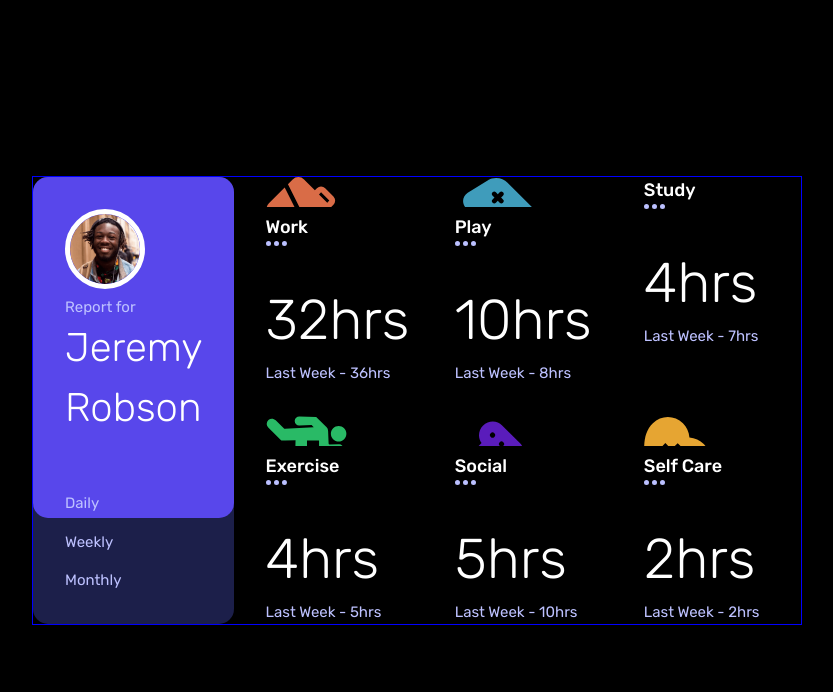
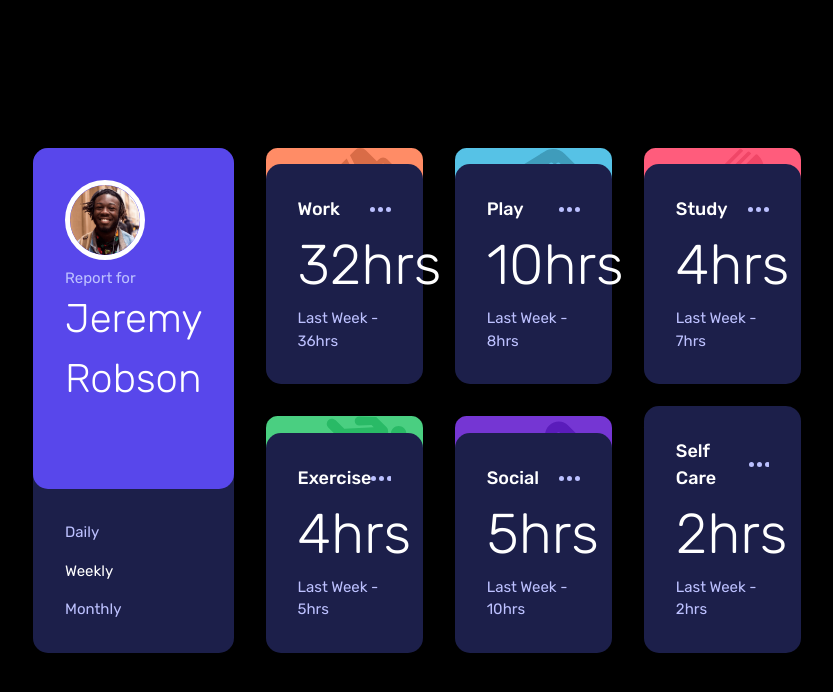
Before and after one commit to enricomelis/fem-time-tracking-dashboard, a website built with Vite: page index.html in a window 1280 px wide. Shown: the whole page, without its empty margins (223-1056 px from the left). Built offline with nearby package versions, Linux system fonts and the light colour scheme.

Commit message:
final commit

```diff
--- a/index.html
+++ b/index.html
@@ -21,71 +21,109 @@
         <nav>
           <ul class="links">
             <li class="description"><a href="#">Daily</a></li>
-            <li class="description"><a href="#">Weekly</a></li>
+            <li class="description__default"><a href="#">Weekly</a></li>
             <li class="description"><a href="#">Monthly</a></li>
           </ul>
         </nav>
       </div>
 
       <section class="card" aria-details="work">
+        <div class="svg-line">
           <svg width="79" height="79" xmlns="http://www.w3.org/2000/svg">
             <path d="m18.687 10.43 15.464 30.906c.31.682.743 1.322 1.3 1.88.558.557 1.198.99 1.714 1.217L68.237 59.98 52.484 75.732a8.025 8.025 0 0 1-11.355 0L2.934 37.538a8.025 8.025 0 0 1 0-11.356L18.687 10.43Zm19.345-7.99 10.839 10.838 2.065-2.064a5.845 5.845 0 0 1 8.258 0l8.258 8.259a5.845 5.845 0 0 1 0 8.258l-2.064 2.064 10.839 10.84a8.025 8.025 0 0 1 0 11.355l-4.728 4.728L39.126 40.53a1.963 1.963 0 0 1-.578-.413 1.963 1.963 0 0 1-.413-.578L21.95 7.168l4.728-4.728a8.025 8.025 0 0 1 11.355 0Zm17.033 12.903-2.064 2.065 8.258 8.258 2.064-2.064-8.258-8.259Z"
             fill="#D96C47"
             fill-rule="nonzero"/>
           </svg>
+        </div>
         <article class="card__report">
+          <div class="flex-title">
             <h2 class="title">Work</h2>
             <svg width="21" height="5" xmlns="http://www.w3.org/2000/svg"><path d="M2.5 0a2.5 2.5 0 1 1 0 5 2.5 2.5 0 0 1 0-5Zm8 0a2.5 2.5 0 1 1 0 5 2.5 2.5 0 0 1 0-5Zm8 0a2.5 2.5 0 1 1 0 5 2.5 2.5 0 0 1 0-5Z" fill="#BBC0FF" fill-rule="evenodd"/></svg>
+          </div>
+          <div class="flex-hours">
             <h1 class="hours"><span>32</span>hrs</h1>
             <p class="description">Last Week - 36hrs</p>
+          </div>
         </article>
       </section>
 
-      <section class="card" aria-details="play">ù<svg width="76" height="77" xmlns="http://www.w3.org/2000/svg"><path d="m60.91 71.846 12.314-19.892c3.317-5.36 3.78-13.818-2.31-19.908l-26.36-26.36c-4.457-4.457-12.586-6.843-19.908-2.31L4.753 15.69c-5.4 3.343-6.275 10.854-1.779 15.35a7.773 7.773 0 0 0 7.346 2.035l7.783-1.945a3.947 3.947 0 0 1 3.731 1.033l22.602 22.602c.97.97 1.367 2.4 1.033 3.732l-1.945 7.782a7.775 7.775 0 0 0 2.037 7.349c4.49 4.49 12.003 3.624 15.349-1.782Zm-24.227-46.12-1.891-1.892-1.892 1.892a2.342 2.342 0 0 1-3.312-3.312l1.892-1.892-1.892-1.891a2.342 2.342 0 0 1 3.312-3.312l1.892 1.891 1.891-1.891a2.342 2.342 0 0 1 3.312 3.312l-1.891 1.891 1.891 1.892a2.342 2.342 0 0 1-3.312 3.312Zm14.19 14.19a2.343 2.343 0 1 1 3.315-3.312 2.343 2.343 0 0 1-3.314 3.312Zm0 7.096a2.343 2.343 0 0 1 3.313-3.312 2.343 2.343 0 0 1-3.312 3.312Zm7.096-7.095a2.343 2.343 0 1 1 3.312 0 2.343 2.343 0 0 1-3.312 0Zm0 7.095a2.343 2.343 0 0 1 3.312-3.312 2.343 2.343 0 0 1-3.312 3.312Z" fill="#3F9CBB" fill-rule="nonzero"/></svg>
+      <section class="card" aria-details="play">
+        <div class="svg-line">
+          <svg width="76" height="77" xmlns="http://www.w3.org/2000/svg"><path d="m60.91 71.846 12.314-19.892c3.317-5.36 3.78-13.818-2.31-19.908l-26.36-26.36c-4.457-4.457-12.586-6.843-19.908-2.31L4.753 15.69c-5.4 3.343-6.275 10.854-1.779 15.35a7.773 7.773 0 0 0 7.346 2.035l7.783-1.945a3.947 3.947 0 0 1 3.731 1.033l22.602 22.602c.97.97 1.367 2.4 1.033 3.732l-1.945 7.782a7.775 7.775 0 0 0 2.037 7.349c4.49 4.49 12.003 3.624 15.349-1.782Zm-24.227-46.12-1.891-1.892-1.892 1.892a2.342 2.342 0 0 1-3.312-3.312l1.892-1.892-1.892-1.891a2.342 2.342 0 0 1 3.312-3.312l1.892 1.891 1.891-1.891a2.342 2.342 0 0 1 3.312 3.312l-1.891 1.891 1.891 1.892a2.342 2.342 0 0 1-3.312 3.312Zm14.19 14.19a2.343 2.343 0 1 1 3.315-3.312 2.343 2.343 0 0 1-3.314 3.312Zm0 7.096a2.343 2.343 0 0 1 3.313-3.312 2.343 2.343 0 0 1-3.312 3.312Zm7.096-7.095a2.343 2.343 0 1 1 3.312 0 2.343 2.343 0 0 1-3.312 0Zm0 7.095a2.343 2.343 0 0 1 3.312-3.312 2.343 2.343 0 0 1-3.312 3.312Z" fill="#3F9CBB" fill-rule="nonzero"/></svg>
+        </div>
         <article class="card__report">
+          <div class="flex-title">
             <h2 class="title">Play</h2>
             <svg width="21" height="5" xmlns="http://www.w3.org/2000/svg"><path d="M2.5 0a2.5 2.5 0 1 1 0 5 2.5 2.5 0 0 1 0-5Zm8 0a2.5 2.5 0 1 1 0 5 2.5 2.5 0 0 1 0-5Zm8 0a2.5 2.5 0 1 1 0 5 2.5 2.5 0 0 1 0-5Z" fill="#BBC0FF" fill-rule="evenodd"/></svg>
+          </div>
+          <div class="flex-hours">
             <h1 class="hours"><span>10</span>hrs</h1>
             <p class="description">Last Week - 8hrs</p>
+          </div>
         </article>
       </section>
 
       <section class="card" aria-details="study">
+        <div class="svg-line">
+          <svg width="79" height="79" xmlns="http://www.w3.org/2000/svg"><path d="M33.227 1.495a1.87 1.87 0 0 1 2.646 0l1.323 1.323-27.78 27.78c-2.189 2.189-2.1 5.837.088 8.026l12.132 12.132a5.624 5.624 0 0 0 1.096 6.388 5.624 5.624 0 0 0 6.389 1.097l12.132 12.132c2.188 2.188 5.837 2.276 8.025.088l27.78-27.78 1.323 1.322a1.87 1.87 0 0 1 0 2.646L46.632 78.4a1.87 1.87 0 0 1-2.645 0L29.12 63.531a5.624 5.624 0 0 1-6.389-1.097l-5.291-5.291a5.624 5.624 0 0 1-1.097-6.388L1.478 35.89a1.87 1.87 0 0 1 0-2.646ZM59.74 22.783c1.948.27 3.83 1.117 5.325 2.612l10.583 10.583a1.87 1.87 0 0 1 0 2.646L46.544 67.727a1.87 1.87 0 0 1-2.646 0L30.67 54.498a1.872 1.872 0 0 0-2.646 0ZM49.19 6.875a1.87 1.87 0 0 1 2.647 0c4.489 4.489 5.877 8.98 6.178 12.342L27.67 49.56c.349-1.527 1.181-7.463-4.938-13.582a1.87 1.87 0 0 1 0-2.646Zm-7.936-2.646a1.87 1.87 0 0 1 2.645 0l1.323 1.323-25.134 25.134a5.619 5.619 0 0 0 0 7.938c4.005 4.005 4.2 7.696 4.043 9.335L12.15 35.978a1.87 1.87 0 0 1 0-2.646Z" fill="#F04667" fill-rule="nonzero"/></svg>
+        </div>
         <article class="card__report">
+          <div class="flex-title">
             <h2 class="title">Study</h2>
             <svg width="21" height="5" xmlns="http://www.w3.org/2000/svg"><path d="M2.5 0a2.5 2.5 0 1 1 0 5 2.5 2.5 0 0 1 0-5Zm8 0a2.5 2.5 0 1 1 0 5 2.5 2.5 0 0 1 0-5Zm8 0a2.5 2.5 0 1 1 0 5 2.5 2.5 0 0 1 0-5Z" fill="#BBC0FF" fill-rule="evenodd"/></svg>
+          </div>
+          <div class="flex-hours">
             <h1 class="hours"><span>4</span>hrs</h1>
             <p class="description">Last Week - 7hrs</p>
+          </div>
         </article>
       </section>
 
       <section class="card exercise" aria-details="exercise">
+        <div class="svg-line">
           <svg width="81" height="55" xmlns="http://www.w3.org/2000/svg"><path d="m33.357.579 16.447.426c.33.009.645.144.88.38l9.953 9.953a4.946 4.946 0 0 1 1.451 3.311l.514 12.87c.02.503.433.895.937.894l9.595-.05a4.438 4.438 0 0 1 4.437 4.43v.26c0 1.164-.453 2.259-1.277 3.082a4.334 4.334 0 0 1-3.083 1.277h-15.77c-2.347 0-4.393-2.045-4.393-4.393l-.001-8.405-12.05-.009.01 15.17c.001.426-.21.826-.56 1.067l-18.098 12.41c-1.363.849-2.958 1.033-4.426.537a5.147 5.147 0 0 1-1.994-1.237 5.247 5.247 0 0 1-1.193-1.85c-.875-2.293.074-4.934 2.256-6.277l12.303-8.973.252-11.28-13.556.442a1.291 1.291 0 0 1-.957-.377L2.237 11.439c-1-.999-1.55-2.38-1.513-3.792a5.124 5.124 0 0 1 1.714-3.71c2.042-1.84 5.234-1.688 7.267.345l8.576 8.576 29.444-1.635-2.133-2.133-12.263.347a4.434 4.434 0 0 1-3.294-1.28l-.016-.015a4.409 4.409 0 0 1-1.294-3.307c.08-2.347 2.16-4.255 4.632-4.256Zm33.78 11.774c3.025-3.025 7.945-3.025 10.97 0 3.024 3.025 3.024 7.944 0 10.97-3.025 3.024-7.945 3.024-10.97 0-3.024-3.026-3.025-7.945 0-10.97Z" fill="#29BA66" fill-rule="nonzero"/></svg>
+        </div>
         <article class="card__report">
+          <div class="flex-title">
             <h2 class="title">Exercise</h2>
             <svg width="21" height="5" xmlns="http://www.w3.org/2000/svg"><path d="M2.5 0a2.5 2.5 0 1 1 0 5 2.5 2.5 0 0 1 0-5Zm8 0a2.5 2.5 0 1 1 0 5 2.5 2.5 0 0 1 0-5Zm8 0a2.5 2.5 0 1 1 0 5 2.5 2.5 0 0 1 0-5Z" fill="#BBC0FF" fill-rule="evenodd"/></svg>
+          </div>
+          <div class="flex-hours">
             <h1 class="hours"><span>4</span>hrs</h1>
             <p class="description">Last Week - 5hrs</p>
+          </div>
         </article>
       </section>
 
       <section class="card" aria-details="social">
+        <div class="svg-line">
           <svg width="75" height="100" xmlns="http://www.w3.org/2000/svg"><g fill="#5A1CBB" fill-rule="nonzero"><path d="M45.834 46.627c4.78 4.78 13.1 5.754 19.257-.403 5.2-5.199 5.198-13.657 0-18.855L47.151 9.428C42.335 4.614 34.02 3.7 27.892 9.83c-4.701 4.7-5.151 12.066-1.352 17.277l-6.265 6.265c-1.339 1.339-.317 3.644 1.585 3.533l13.474-.777 10.499 10.499Zm11.404-11.483a2.567 2.567 0 1 1-3.629 3.631 2.567 2.567 0 0 1 3.63-3.631ZM35.745 20.909a2.567 2.567 0 1 1 3.63-3.629 2.567 2.567 0 0 1-3.63 3.63Zm12.562 5.303a2.567 2.567 0 1 1-3.63 3.63 2.567 2.567 0 0 1 3.63-3.63ZM55.16 63.698 37.219 45.756c-5.198-5.197-13.658-5.197-18.857.001-6.072 6.073-5.26 14.4-.402 19.258l10.499 10.5-.777 13.473c-.11 1.886 2.186 2.931 3.533 1.584l6.265-6.265c5.212 3.8 12.577 3.349 17.277-1.352 6.06-6.059 5.274-14.386.403-19.257ZM25.813 57.24a2.567 2.567 0 1 1 3.63-3.631 2.567 2.567 0 0 1-3.63 3.63Zm8.932 8.931a2.567 2.567 0 1 1 3.63-3.629 2.567 2.567 0 0 1-3.63 3.63Zm8.932 8.933a2.567 2.567 0 1 1 3.63-3.631 2.567 2.567 0 0 1-3.63 3.63Z"/></g></svg>
+        </div>
         <article class="card__report">
+          <div class="flex-title">
             <h2 class="title">Social</h2>
             <svg width="21" height="5" xmlns="http://www.w3.org/2000/svg"><path d="M2.5 0a2.5 2.5 0 1 1 0 5 2.5 2.5 0 0 1 0-5Zm8 0a2.5 2.5 0 1 1 0 5 2.5 2.5 0 0 1 0-5Zm8 0a2.5 2.5 0 1 1 0 5 2.5 2.5 0 0 1 0-5Z" fill="#BBC0FF" fill-rule="evenodd"/></svg>
+          </div>
+          <div class="flex-hours">
             <h1 class="hours"><span>5</span>hrs</h1>
             <p class="description">Last Week - 10hrs</p>
+          </div>
         </article>
       </section>
 
       <section class="card" aria-details="self-care">
+        <div class="svg-line">
           <svg width="67" height="67" xmlns="http://www.w3.org/2000/svg"><path d="M.918 50.848c.114 1.723.232 3.5.346 5.336l.003.038.448 6.038c.06.81.412 1.536.951 2.075.54.54 1.266.892 2.075.952l6.038.447.038.003c12.086.755 21.237 1.231 28.95.484 9.007-.873 15.369-3.445 20.02-8.096 8.413-8.413 8.398-21.609-.034-30.041-3.79-3.79-8.959-6.11-14.31-6.526-.415-5.352-2.736-10.52-6.526-14.31C30.484-1.185 17.288-1.2 8.875 7.214-1.295 17.384-.415 30.697.918 50.848ZM21.36 27.122l6.172 6.173 6.16-6.159 6.172 6.173-6.16 6.158 6.173 6.173-6.158 6.158-6.173-6.172-6.158 6.158-6.173-6.172 6.159-6.159-6.173-6.172 6.16-6.159Z" fill="#E6A532" fill-rule="nonzero"/></svg>
+        </div>
         <article class="card__report">
+          <div class="flex-title">
             <h2 class="title">Self Care</h2>
             <svg width="21" height="5" xmlns="http://www.w3.org/2000/svg"><path d="M2.5 0a2.5 2.5 0 1 1 0 5 2.5 2.5 0 0 1 0-5Zm8 0a2.5 2.5 0 1 1 0 5 2.5 2.5 0 0 1 0-5Zm8 0a2.5 2.5 0 1 1 0 5 2.5 2.5 0 0 1 0-5Z" fill="#BBC0FF" fill-rule="evenodd"/></svg>
+          </div>
+          <div class="flex-hours">
             <h1 class="hours"><span>2</span>hrs</h1>
             <p class="description">Last Week - 2hrs</p>
+          </div>
         </article>
       </section>
 
--- a/sass/abstracts/_mixins.scss
+++ b/sass/abstracts/_mixins.scss
@@ -1,10 +1,24 @@
 @use 'variables' as *;
 @use 'functions' as *;
 
-@mixin name(){
+@mixin name-desktop(){
     font-family: $ff-name;
-    font-size: $fs-name;
+    font-size: $fs-name-desktop;
     font-weight: $fw-name;
+    color: map-get($colors, primary, text);
+}
+
+@mixin name-mobile(){
+    font-family: $ff-name;
+    font-size: $fs-name-mobile;
+    font-weight: $fw-name;
+    color: map-get($colors, primary, text);
+}
+
+@mixin description__default(){
+    font-family: $ff-description;
+    font-size: $fs-description;
+    font-weight: $fw-description;
     color: map-get($colors, primary, text);
 }
 
@@ -22,9 +36,16 @@
     color: map-get($colors, primary, text);
 }
 
-@mixin hours(){
+@mixin hours-desktop(){
     font-family: $ff-hours;
-    font-size: $fs-hours;
+    font-size: $fs-hours-desktop;
+    font-weight: $fw-hours;
+    color: map-get($colors, primary, text);
+}
+
+@mixin hours-mobile(){
+    font-family: $ff-hours;
+    font-size: $fs-hours-mobile;
     font-weight: $fw-hours;
     color: map-get($colors, primary, text);
 }
@@ -32,3 +53,15 @@
 @mixin hovered {
     cursor: pointer;
 }
+
+@mixin card__report-hover{
+    background-color: map-get($colors, neutral, 600);
+}
+
+@mixin mq($key) {
+    $bp: map-get($breakpoints, $key);
+
+    @media only screen and (min-width: $bp){
+        @content;
+    }
+}
--- a/sass/abstracts/_variables.scss
+++ b/sass/abstracts/_variables.scss
@@ -14,7 +14,8 @@ $colors: (
     neutral: (
         100: hsl(236, 100%, 87%),
         400: hsl(235, 45%, 61%),
-        800: hsl(235, 46%, 20%),
+        600: hsl(236, 41, 34),
+        800: hsl(236, 46%, 20%),
         900: hsl(226, 43%, 10%)
     )
 );
@@ -22,7 +23,7 @@ $colors: (
 $breakpoints: (
     x-small: 25rem,
     small: 40rem,
-    medium: 65rem,
+    medium: 75rem,
     large: 90rem
 );
 
@@ -50,10 +51,12 @@ $font-weights: (
 
 // actual variables
 
-$fs-name: map-get($map: $sizes, $key: 800);
+$fs-name-desktop: map-get($map: $sizes, $key: 800);
+$fs-name-mobile: map-get($map: $sizes, $key: 600);
 $fs-description: map-get($sizes, 200);
 $fs-title: map-get($sizes, 400);
-$fs-hours: map-get($sizes, 900);
+$fs-hours-desktop: map-get($sizes, 900);
+$fs-hours-mobile: map-get($sizes, 700);
 
 $ff-main: map-get($font-families, rubik);
 
--- a/sass/base/_typography.scss
+++ b/sass/base/_typography.scss
@@ -1,7 +1,10 @@
 @use '../abstracts/' as *;
 
 .name {
-    @include name();
+    @include mq(medium){
+        @include name-desktop();
+    }
+    @include name-mobile();
 }
 
 .description {
@@ -11,6 +14,10 @@
         @include hovered();
         color: map-get($colors, primary, text);
     }
+
+    &__default{
+        @include description__default;
+    }
 }
 
 .title {
@@ -18,5 +25,8 @@
 }
 
 .hours {
-    @include hours();
+    @include hours-mobile();
+    @include mq(medium){
+        @include hours-desktop();
+    }
 }
--- /dev/null
+++ b/sass/layout/_cards.scss
@@ -0,0 +1,87 @@
+@use '../abstracts/' as *;
+
+.card{
+    border-radius: 15px 15px 100px 100px;
+    position: relative;
+
+    &__report {
+        background-color: map-get($colors, neutral, 800);
+        border-radius: 15px;
+        width: 100%;
+        margin: 0 auto;
+        padding: 2rem;
+
+        &:where(:hover, :focus){
+            @include card__report-hover;
+            @include hovered;
+        }
+    }
+}
+
+.flex-title > svg {
+    @include hovered;
+}
+
+.svg-line {
+    display: flex;
+    justify-content: end;
+    margin-right: 1rem;
+}
+
+
+@media (min-width: map-get($breakpoints, medium)){
+    .card {
+        > svg {
+            position: absolute;
+            top: 0;
+            right: 1rem;
+        }
+
+        &__report {
+            position: absolute;
+            bottom: 0;
+
+        }
+    }
+
+}
+
+@media(max-width: map-get($breakpoints, medium)){
+    .flex-hours {
+        display: flex;
+        align-items: center;
+        justify-content: space-between;
+    }
+
+}
+
+.flex-title {
+    display: flex;
+    align-items: center;
+    justify-content: space-between;
+}
+
+
+.card[aria-details="work"] {
+    background-color: map-get($colors, primary, work);
+}
+
+.card[aria-details="play"] {
+    background-color: map-get($colors, primary, play);
+}
+
+.card[aria-details="study"] {
+    background-color: map-get($colors, primary, study);
+}
+
+.card[aria-details="exercise"] {
+    background-color: map-get($colors, primary, exercise);
+}
+
+.card[aria-details="social"] {
+    background-color: map-get($colors, primary, social);
+}
+
+.card[aria-details="self-care"] {
+    background-color: map-get($colors, primary, self-care);
+}
--- a/sass/layout/_grid.scss
+++ b/sass/layout/_grid.scss
@@ -1,7 +1,15 @@
 @use '../abstracts/' as *;
 
+.grid-container {
+    margin: 0 auto;
+    display: grid;
+    gap: 1.5rem;
+    width: 85%;
+}
+
+
+@media (min-width: map-get($breakpoints, medium)) {
     .grid-container{
-    outline: 1px solid blue;
         width: 60%;
         margin: auto;
 
@@ -18,3 +26,4 @@
     .exercise {
         grid-column-start: 2;
     }
+}
--- a/sass/layout/_index.scss
+++ b/sass/layout/_index.scss
@@ -1,6 +1,6 @@
 @forward 'grid';
 @forward 'nav';
 @forward 'footer';
-@forward 'form';
+@forward 'cards';
 @forward 'header';
 @forward 'sidebar';
--- a/sass/layout/_nav.scss
+++ b/sass/layout/_nav.scss
@@ -4,7 +4,8 @@
     background-color: map-get($colors, neutral, 800);
     border-radius: 15px;
 
-    position: relative;
+    display: flex;
+    flex-direction: column;
 }
 
 .profile {
@@ -15,18 +16,25 @@
 }
 
 .profile-box > nav {
-    padding: 2rem;
-    position: absolute;
-    bottom: 0;
+    padding: 1rem;
+    width: 100%;
 
-    width: 100%;
+    @include mq(medium){
+        padding: 2rem;
+    }
 }
+
 
 .links {
     display: flex;
-    flex-direction: column;
-    gap: 1em;
-    justify-content: center;
+    flex-direction: row;
+    justify-content: space-between;
+
+    @include mq(medium) {
+        flex-direction: column;
+        gap: 1em;
+        justify-content: center;
+    }
 }
 
 .profile > img {
--- a/sass/main.scss
+++ b/sass/main.scss
@@ -3,7 +3,3 @@
 @use './components/' as *;
 @use './layout/' as *;
 @use './pages/' as *;
-
-svg {
-    height: 30px;
-}
```
Also changed, not shown: sass/layout/_form.scss (deleted). Lines whose indentation alone changed are shown as unchanged.
